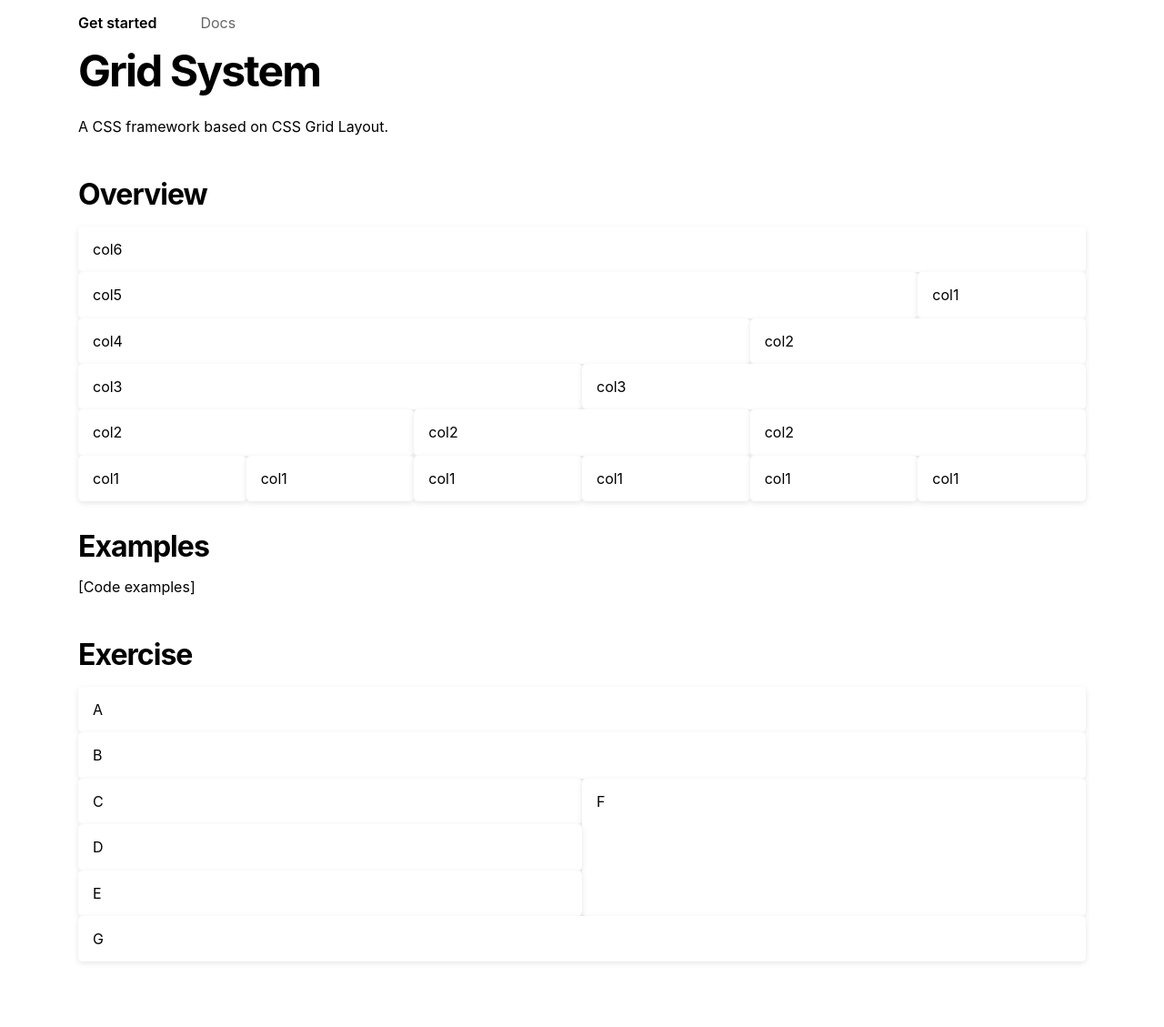
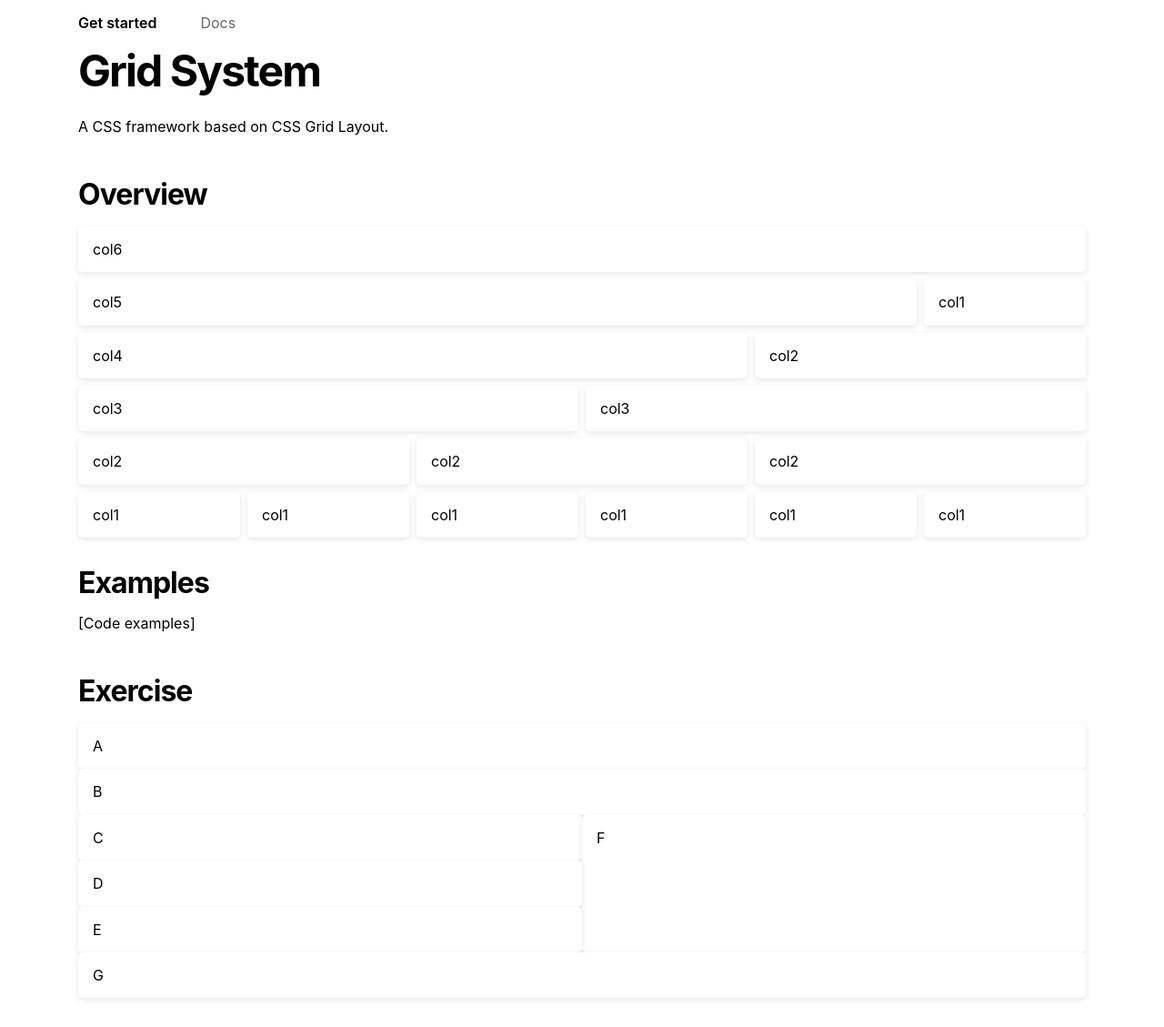
Before and after one commit to maelquerre/matrixcss, a Jekyll site: the page built from docs/index.html, in a window 1280 px wide. Shown: the whole page at 91% size. Built offline with Jekyll 4.4.1, drawn with Linux system fonts in a browser that asks for light colours; some web fonts are replaced; before the commit the page ends 1089 px from its top, so only the background shows below that.

Commit message:
Fix gap classname

```diff
--- a/docs/index.html
+++ b/docs/index.html
@@ -12,7 +12,7 @@ permalink: /
 
 <section class="section">
   <h2>Overview</h2>
-  <div class="grid gap2">
+  <div class="grid gap-2">
     <div class="box col-6">col6</div>
     <div class="box col-5">col5</div>
     <div class="box col-1">col1</div>
```
